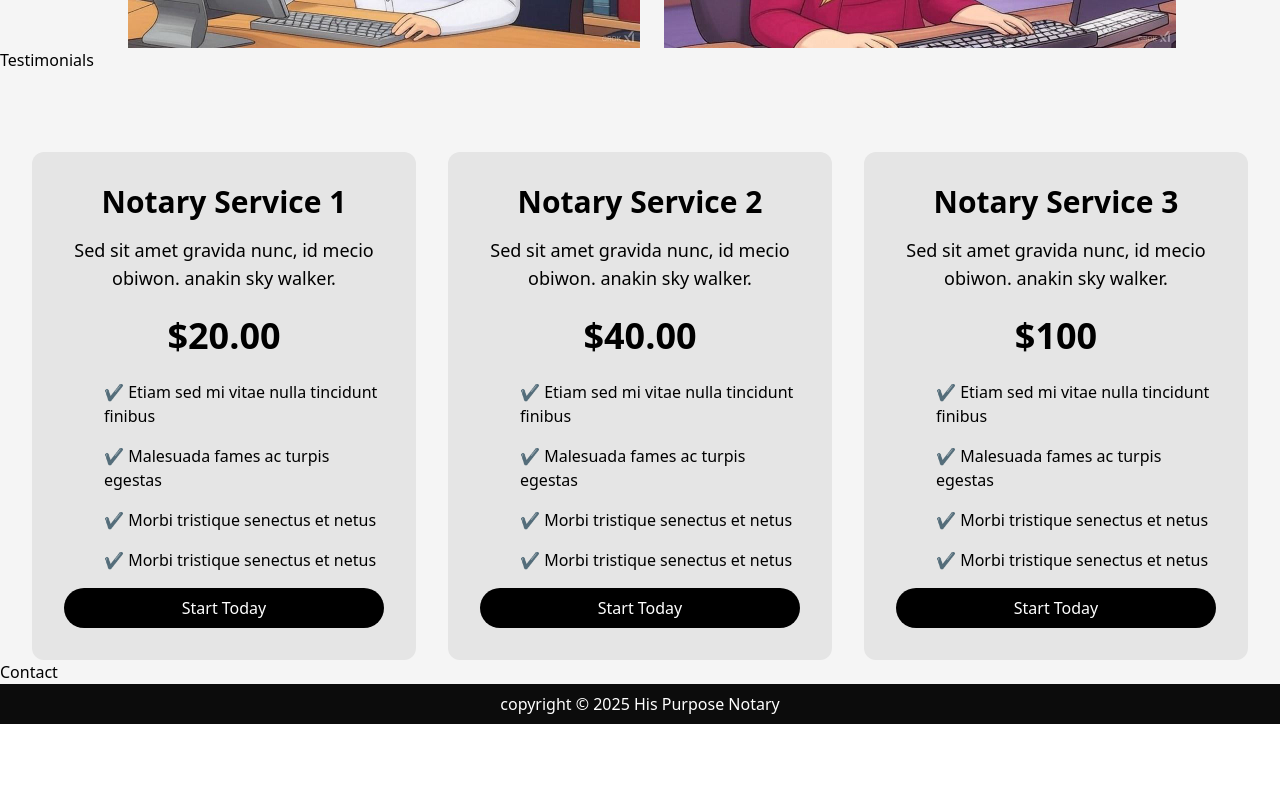
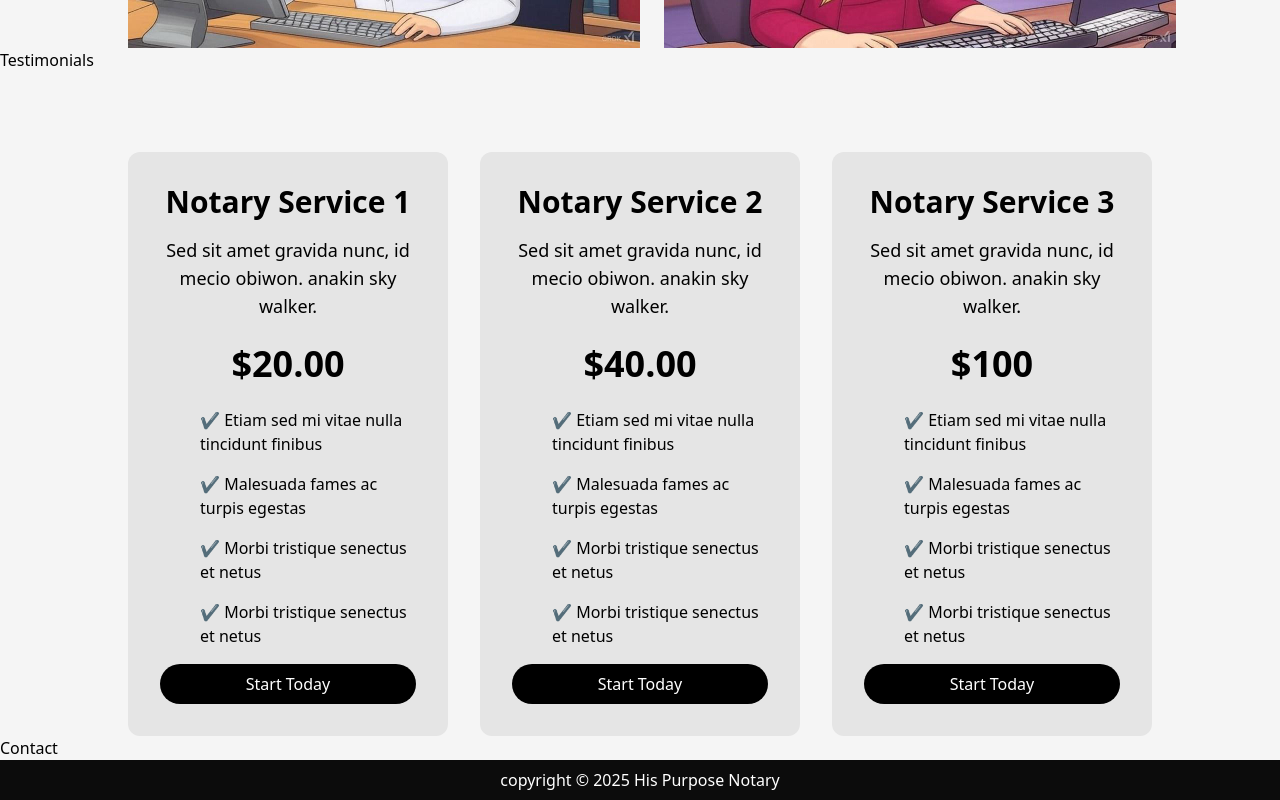
Before and after one commit to For-His-Purpose-Notary/his-purpose-notary, a React (Vite) app: page / in a window 1280 px wide. Shown: the part 2000-2800 px from the top of the page. Before the commit the page ends 2724 px from the top, so only its background shows below. Built offline with nearby package versions, Linux system fonts and the light colour scheme.

Commit message:
update cards

```diff
--- a/src/components/Card.jsx
+++ b/src/components/Card.jsx
@@ -2,7 +2,7 @@ import Button from "./Button";
 
 export default function Card({ title, description, price, features }) {
   return (
-    <section className="max-w-xs md:max-w-sm lg:max-w-sm h-max bg-neutral-200 text-center p-8 rounded-xl flex flex-col gap-4">
+    <section className="max-w-xs md:max-w-sm lg:max-w-xs h-max bg-neutral-200 text-center p-8 rounded-xl flex flex-col gap-4">
       <h2 className="font-bold text-2xl lg:text-3xl">{title}</h2>
       <p className="text-lg">{description}</p>
       <p className="font-bold text-4xl mt-2">{price}</p>
--- a/src/components/Services.jsx
+++ b/src/components/Services.jsx
@@ -3,7 +3,7 @@ import Card from "./Card";
 
 export default function Services() {
   return (
-    <section className="flex flex-col lg:flex-row justify-center items-center mt-20 gap-14 lg:gap-8">
+    <section className="mt-20 flex flex-col lg:flex-row justify-center items-center gap-14 lg:gap-8">
       {notaryServices.map((service) => (
         <Card
           key={service.id}
```
